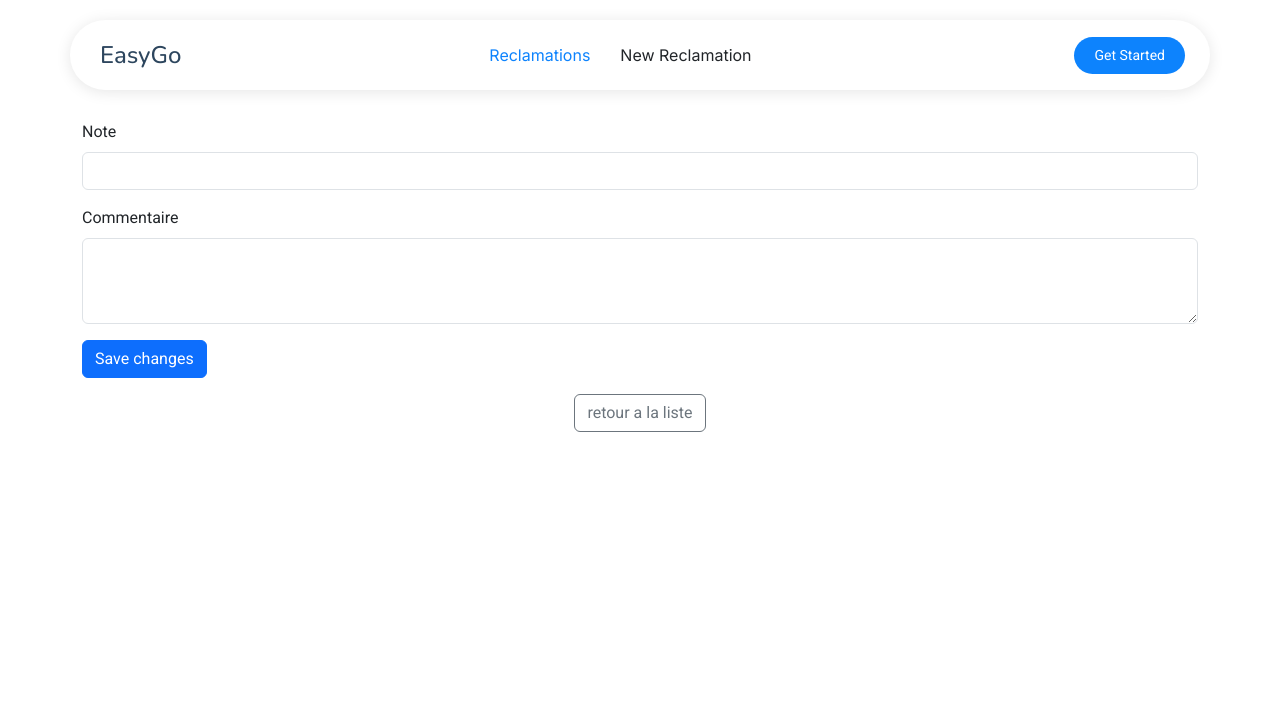
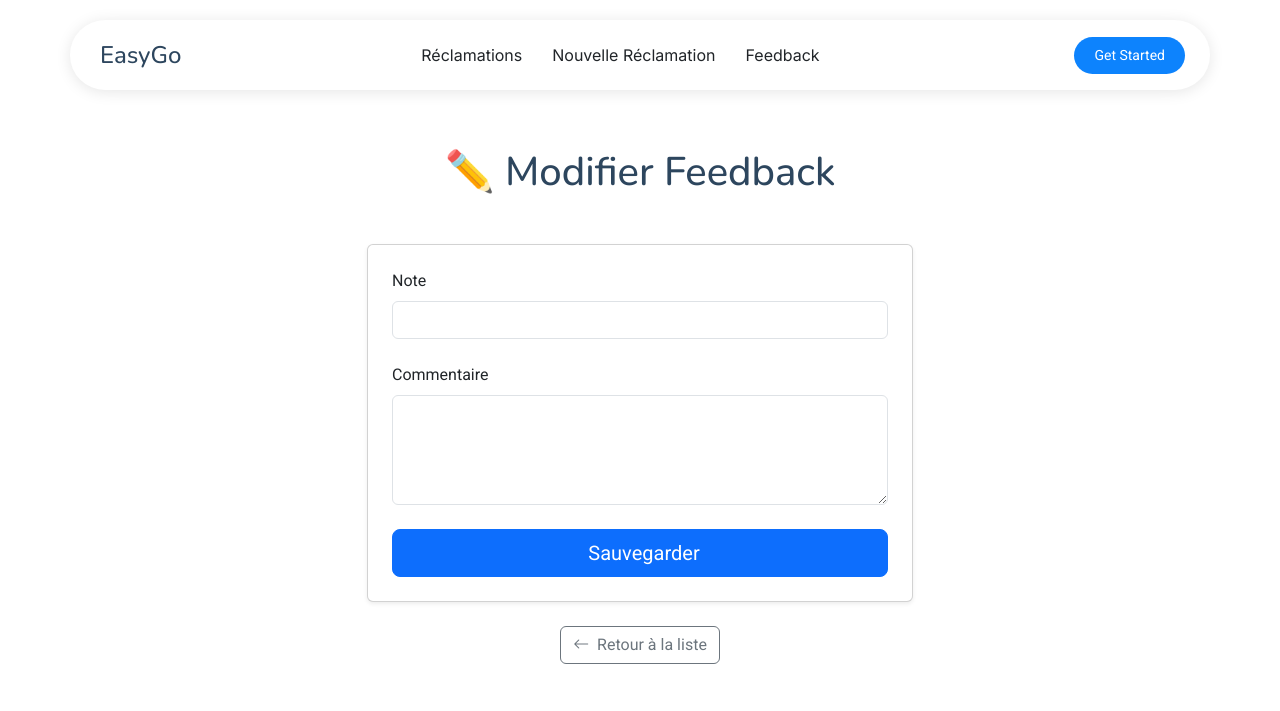
Before and after one commit to Safwen-amaira/EasyGo, a Symfony app: template templates/feedback/edit.html.twig in a window 1280 px wide. Shown: the top 711 px of the page. Run offline with Twig, Linux system fonts and the light colour scheme; the template is opened without the code that fills it, so the values that code supplies are empty; form fields are guessed from the names that the template uses; some libraries are stand-ins or nearby versions.

Commit message:
feedbackRec

```diff
--- a/templates/feedback/edit.html.twig
+++ b/templates/feedback/edit.html.twig
@@ -1,6 +1,6 @@
 {% extends 'base.html.twig' %}
 
-{% block title %}Edit Feedback{% endblock %}
+{% block title %}Modifier Feedback{% endblock %}
 
 {% block body %}
 <header id="header" class="header d-flex align-items-center fixed-top">
@@ -10,8 +10,9 @@
     </a>
    <nav id="navmenu" class="navmenu">
   <ul>
-          <li><a href="{{ path('app_reclamation_index') }}" class="active">Reclamations</a></li>
-          <li><a href="{{ path('app_reclamation_new') }}">New Reclamation</a></li>
+    <li><a href="{{ path('app_reclamation_index') }}">Réclamations</a></li>
+    <li><a href="{{ path('app_reclamation_new') }}">Nouvelle Réclamation</a></li>
+    <li><a href="{{ path('app_feedback_index') }}" class="{% if app.request.pathinfo == path('app_feedback_index') %}active{% endif %}">Feedback</a></li>
   </ul>
   <i class="mobile-nav-toggle d-xl-none bi bi-list"></i>
 </nav>
@@ -19,22 +20,41 @@
   </div>
 </header>
 
-  <div class="container my-5">
-    <h1 class="text-center mb-4">Edit Feedback</h1>
+<div class="container py-5" style="margin-top: 100px;">
+  <div class="row justify-content-center">
+    <div class="col-lg-6">
+
+      <h1 class="text-center mb-5">✏️ Modifier Feedback</h1>
+
+      <div class="card shadow-sm p-4">
         {{ form_start(form) }}
-      <div class="mb-3">
-        {{ form_label(form.note) }}
+
+          <div class="mb-4">
+            {{ form_label(form.note, 'Note', {'label_attr': {'class': 'form-label'}}) }}
             {{ form_widget(form.note, {'attr': {'class': 'form-control'}}) }}
           </div>
-      <div class="mb-3">
-        {{ form_label(form.commentaire) }}
-        {{ form_widget(form.commentaire, {'attr': {'class': 'form-control', 'rows': '3'}}) }}
+
+          <div class="mb-4">
+            {{ form_label(form.commentaire, 'Commentaire', {'label_attr': {'class': 'form-label'}}) }}
+            {{ form_widget(form.commentaire, {'attr': {'class': 'form-control', 'rows': '4'}}) }}
           </div>
-      <button type="submit" class="btn btn-primary">Save changes</button>
+
+          <div class="d-grid">
+            <button type="submit" class="btn btn-primary btn-lg">
+              <i class="fas fa-save me-2"></i> Sauvegarder
+            </button>
+          </div>
+
         {{ form_end(form) }}
+      </div>
 
-    <div class="mt-3 text-center">
-      <a href="{{ path('app_feedback_index') }}" class="btn btn-outline-secondary">retour a la  liste</a>
+      <div class="text-center mt-4">
+        <a href="{{ path('app_feedback_index') }}" class="btn btn-outline-secondary">
+          <i class="bi bi-arrow-left me-1"></i> Retour à la liste
+        </a>
+      </div>
+
+    </div>
   </div>
 </div>
 {% endblock %}
```
Also changed, not shown: templates/feedback/index.html.twig (+27 -18 lines), templates/feedback/new.html.twig (+31 -13 lines), templates/reclamation/index.html.twig (+0 -19 lines), templates/reclamation/show.html.twig (+28 -7 lines). Lines whose indentation alone changed are shown as unchanged.
